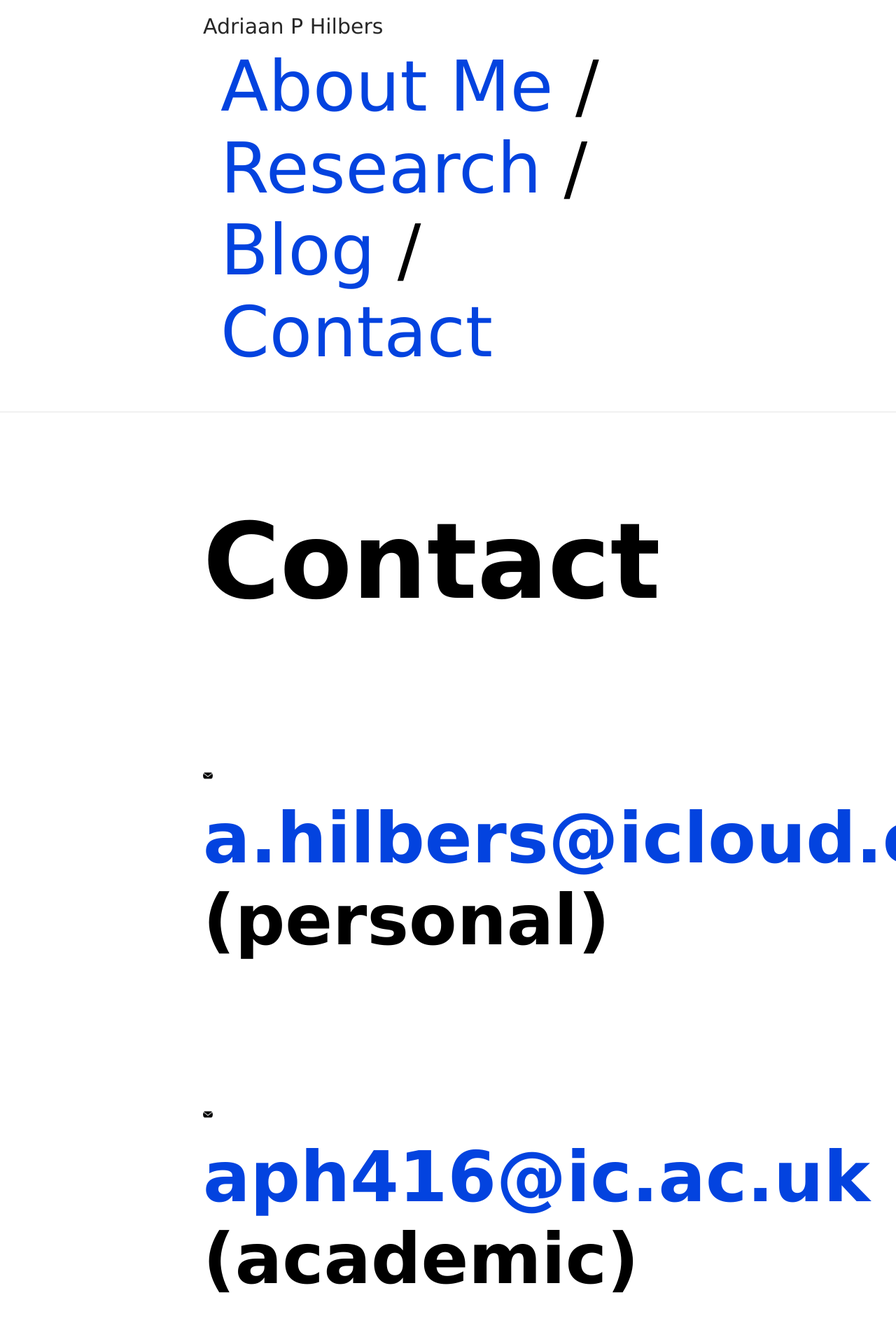
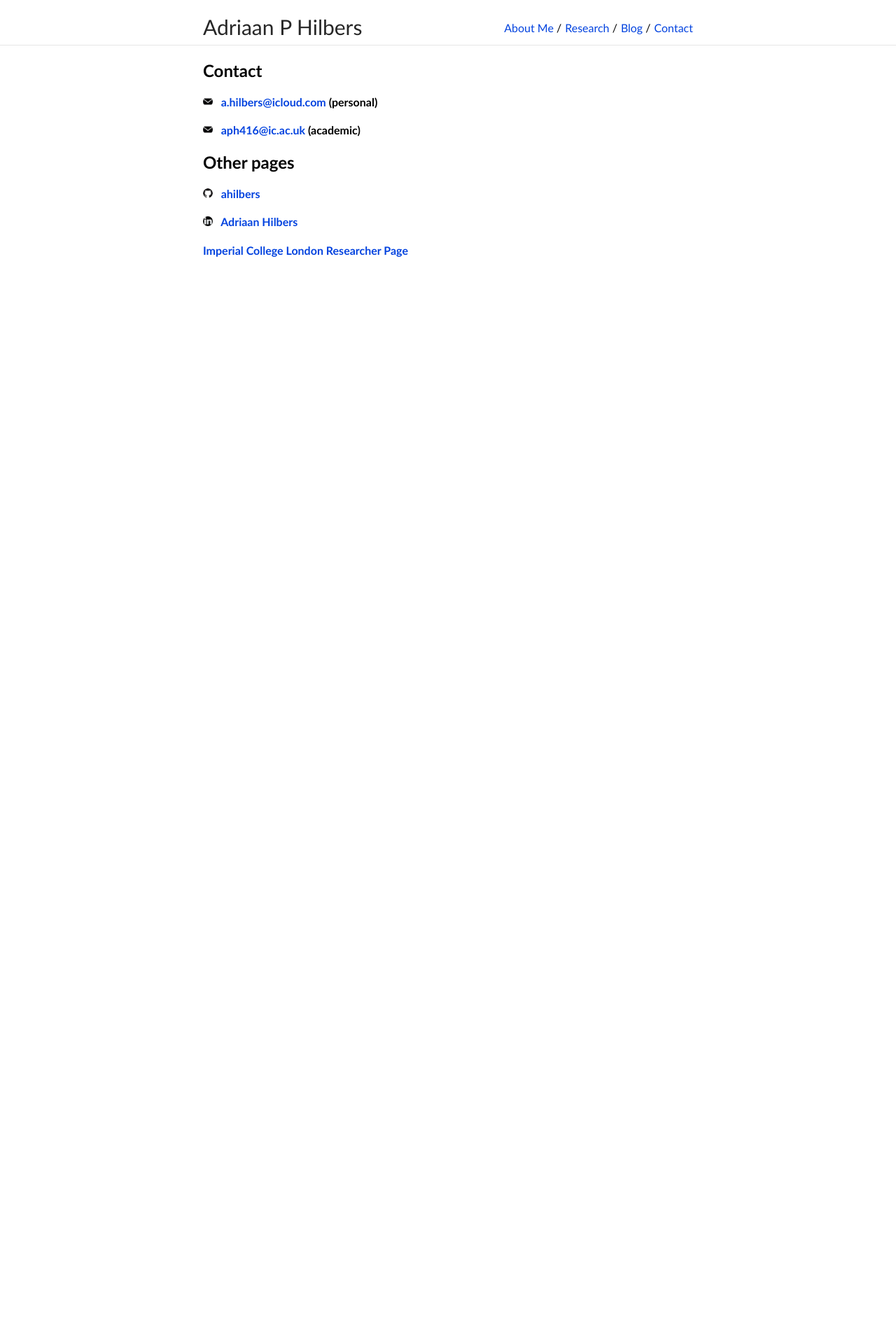
Before and after one commit to ahilbers/ahilbers.github.io, a Jekyll site: the page built from contact.md, in a window 1280 px wide. Shown: the top 1920 px of the page at 70% size. Built offline with Jekyll 4.4.1, drawn with Linux system fonts in a browser that asks for light colours; our own code applies the rules of GitHub Pages for plain Markdown files; after the commit the page ends 900 px from its top, so only the background shows below that.

Commit message:
update font

```diff
--- a/_sass/_style.scss
+++ b/_sass/_style.scss
@@ -11,8 +11,7 @@ html {
 }
 body {
     margin: 0;
-    font-family: "Geneva";
-    font-size: 100px;
+    font-family: "Calibri";
     height: 100%;
 }
 a {
```
Also changed, not shown: index.md (+1 -1 lines).
